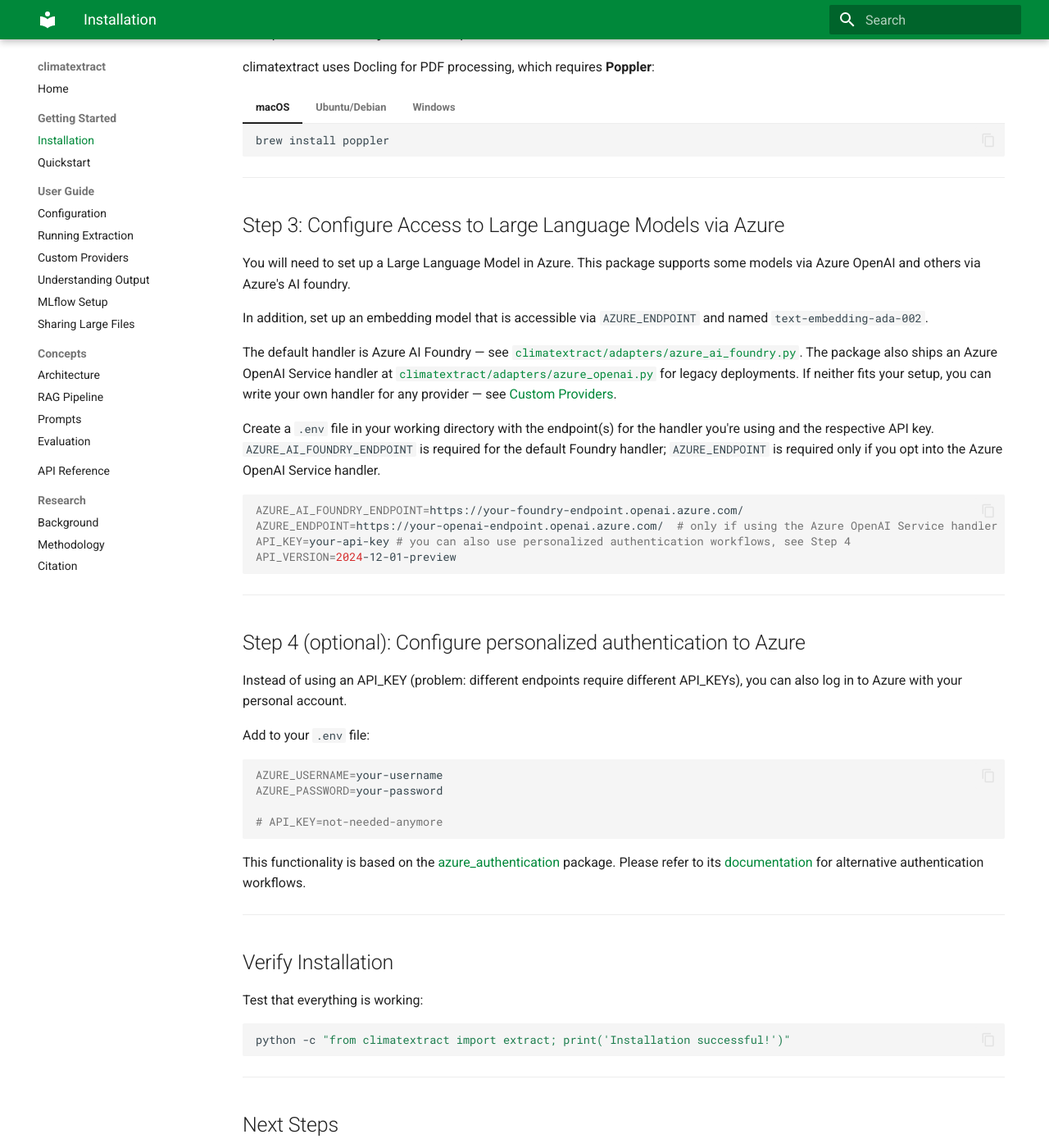
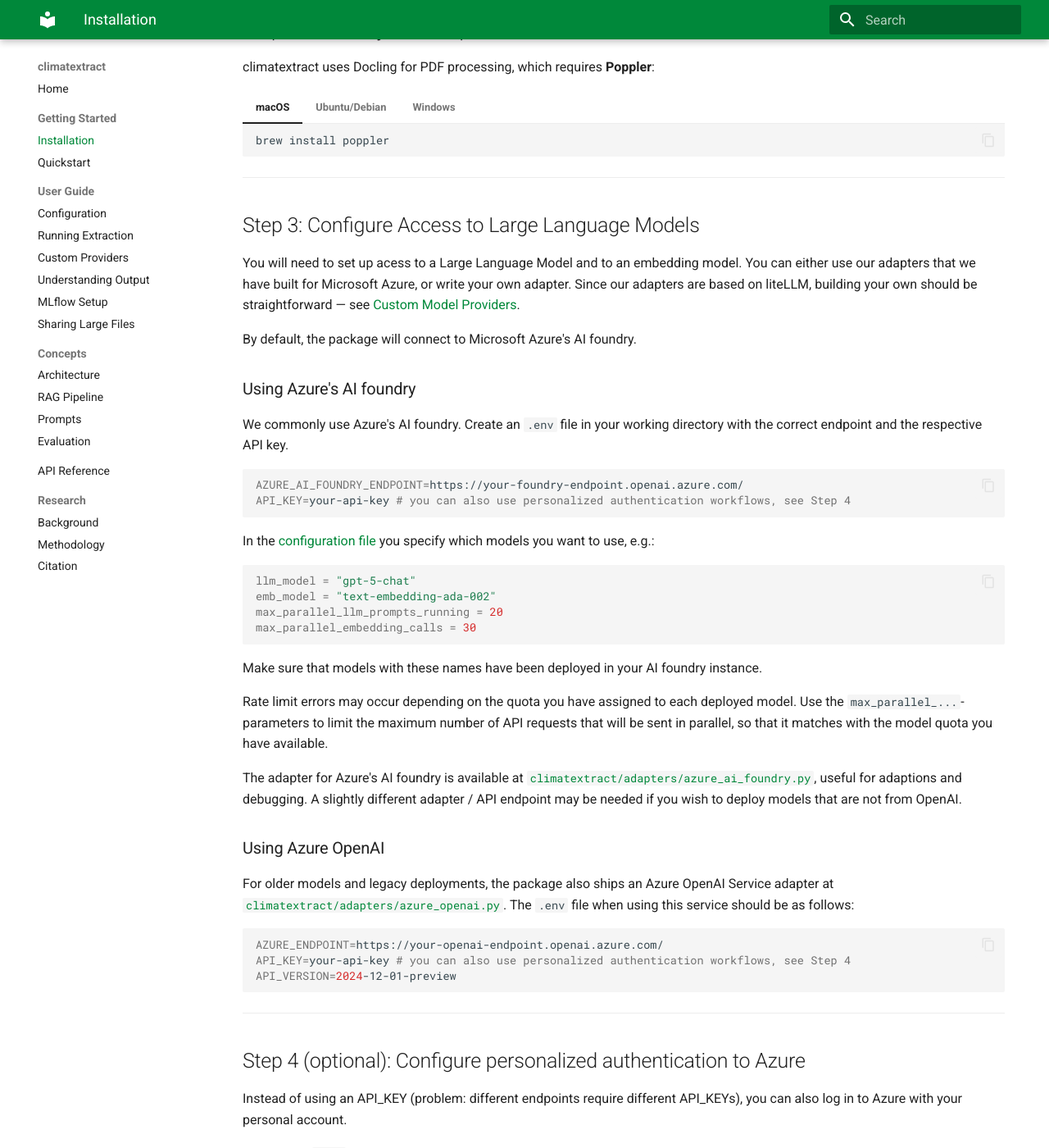
Before and after one commit to gist-sustainability/climatextract, an MkDocs documentation site: the page built from docs/getting-started/installation.md, in a window 1280 px wide and 1400 px high, scrolled down 695 px. Shown: the whole window at 82% size. Built offline with MkDocs 1.6.1 and Material for MkDocs 9.7.7, drawn with Linux system fonts in a browser that asks for light colours; some of the changed text lies outside the part shown.

Commit message:
code review liteLLM imprlementation + documentation update

````diff
--- a/docs/getting-started/installation.md
+++ b/docs/getting-started/installation.md
@@ -45,21 +45,42 @@
 
 ---
 
-## Step 3: Configure Access to Large Language Models via Azure
+## Step 3: Configure Access to Large Language Models
 
-You will need to set up a Large Language Model in Azure. This package supports some models via Azure OpenAI and others via Azure's AI foundry.
+You will need to set up acess to a Large Language Model and to an embedding model. You can either use our adapters that we have built for Microsoft Azure, or write your own adapter. Since our adapters are based on liteLLM, building your own should be straightforward — see [Custom Model Providers](../user-guide/custom-providers.md).
 
-In addition, set up an embedding model that is accessible via ``AZURE_ENDPOINT`` and named ``text-embedding-ada-002``.<!-- TODO(litellm-refactor): local HuggingFace sentence-transformers support was removed when config.py was retired. Restore this sentence once a HuggingFace EmbeddingModelHandler adapter lands.
- Alternatively, you can use a local HuggingFace ``sentence-transformers/*`` model, which does not require Azure (see [Configuration](../user-guide/configuration.md)).
--->
+By default, the package will connect to Microsoft Azure's AI foundry.
 
-The default handler is Azure AI Foundry — see [`climatextract/adapters/azure_ai_foundry.py`](https://github.com/gist-sustainability/climatextract/blob/main/climatextract/adapters/azure_ai_foundry.py). The package also ships an Azure OpenAI Service handler at [`climatextract/adapters/azure_openai.py`](https://github.com/gist-sustainability/climatextract/blob/main/climatextract/adapters/azure_openai.py) for legacy deployments. If neither fits your setup, you can write your own handler for any provider — see [Custom Providers](../user-guide/custom-providers.md).
+### Using Azure's AI foundry
 
-Create a `.env` file in your working directory with the endpoint(s) for the handler you're using and the respective API key. `AZURE_AI_FOUNDRY_ENDPOINT` is required for the default Foundry handler; `AZURE_ENDPOINT` is required only if you opt into the Azure OpenAI Service handler.
+We commonly use Azure's AI foundry. Create an `.env` file in your working directory with the correct endpoint and the respective API key.
 
 ```bash
 AZURE_AI_FOUNDRY_ENDPOINT=https://your-foundry-endpoint.openai.azure.com/
-AZURE_ENDPOINT=https://your-openai-endpoint.openai.azure.com/  # only if using the Azure OpenAI Service handler
+API_KEY=your-api-key # you can also use personalized authentication workflows, see Step 4
+```
+
+In the [configuration file](../user-guide/configuration.md) you specify which models you want to use, e.g.:
+
+```bash
+llm_model = "gpt-5-chat"
+emb_model = "text-embedding-ada-002"
+max_parallel_llm_prompts_running = 20
+max_parallel_embedding_calls = 30
+```
+
+Make sure that models with these names have been deployed in your AI foundry instance.
+
+Rate limit errors may occur depending on the quota you have assigned to each deployed model. Use the ``max_parallel_...``-parameters to limit the maximum number of API requests that will be sent in parallel, so that it matches with the model quota you have available.
+
+The adapter for Azure's AI foundry is available at [`climatextract/adapters/azure_ai_foundry.py`](https://github.com/gist-sustainability/climatextract/blob/main/climatextract/adapters/azure_ai_foundry.py), useful for adaptions and debugging. A slightly different adapter / API endpoint may be needed if you wish to deploy models that are not from OpenAI.
+
+### Using Azure OpenAI
+
+For older models and legacy deployments, the package also ships an Azure OpenAI Service adapter at [`climatextract/adapters/azure_openai.py`](https://github.com/gist-sustainability/climatextract/blob/main/climatextract/adapters/azure_openai.py). The `.env` file when using this service should be as follows:
+
+```bash
+AZURE_ENDPOINT=https://your-openai-endpoint.openai.azure.com/
 API_KEY=your-api-key # you can also use personalized authentication workflows, see Step 4
 API_VERSION=2024-12-01-preview
 ```
@@ -96,3 +117,5 @@
 ## Next Steps
 
 Ready to extract some data? Head to the [Quickstart](quickstart.md) guide.
+
+You may also want to set up [experiment tracking with MLflow](../user-guide/mlflow-setup.md) or start [sharing large (PDF) files](../user-guide/datalake-configuration.md) with team members via Azure Blob Storage.
````
Also changed, not shown: README.md (+1 -27 lines), docs/api-reference/public-api.md (+7 -2 lines), docs/user-guide/custom-providers.md (+14 -6 lines), docs/user-guide/running-extraction.md (+7 -2 lines), 5 other files.
